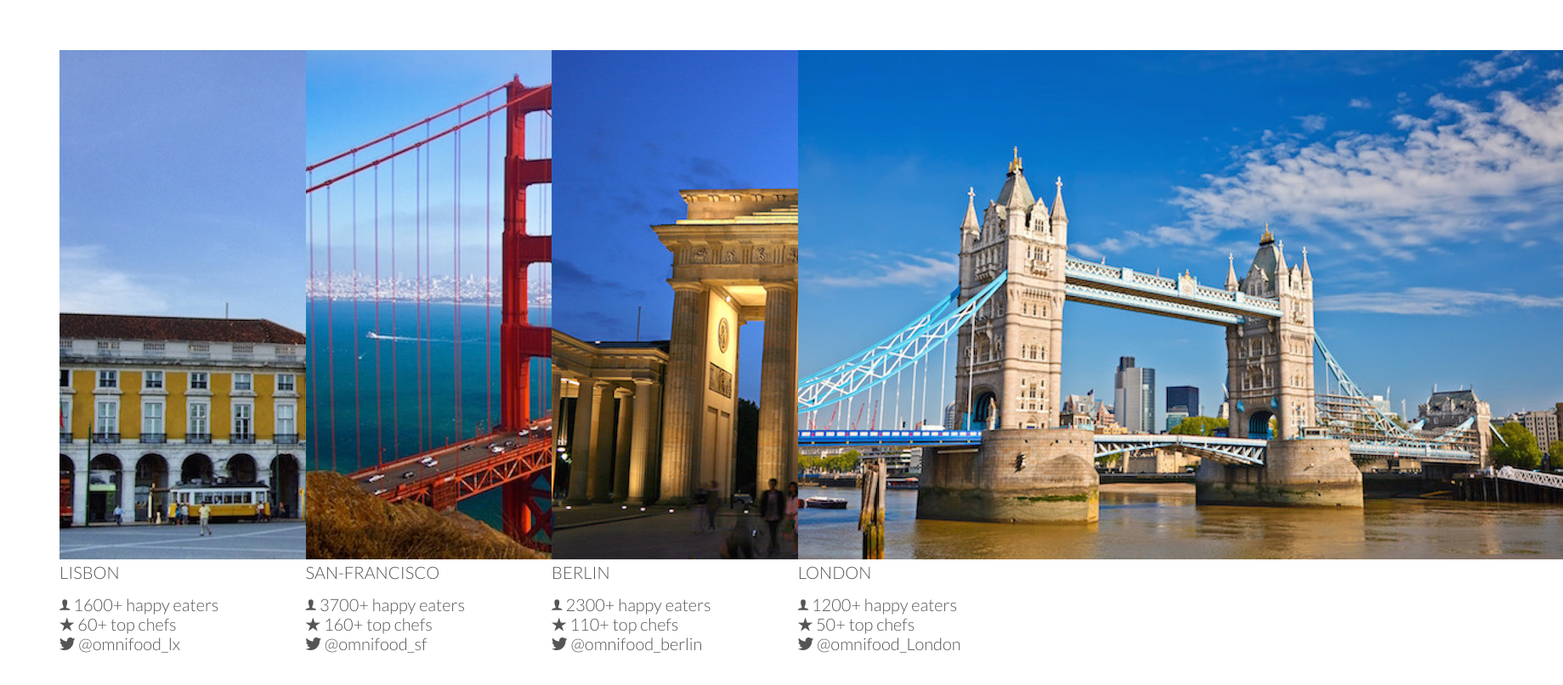
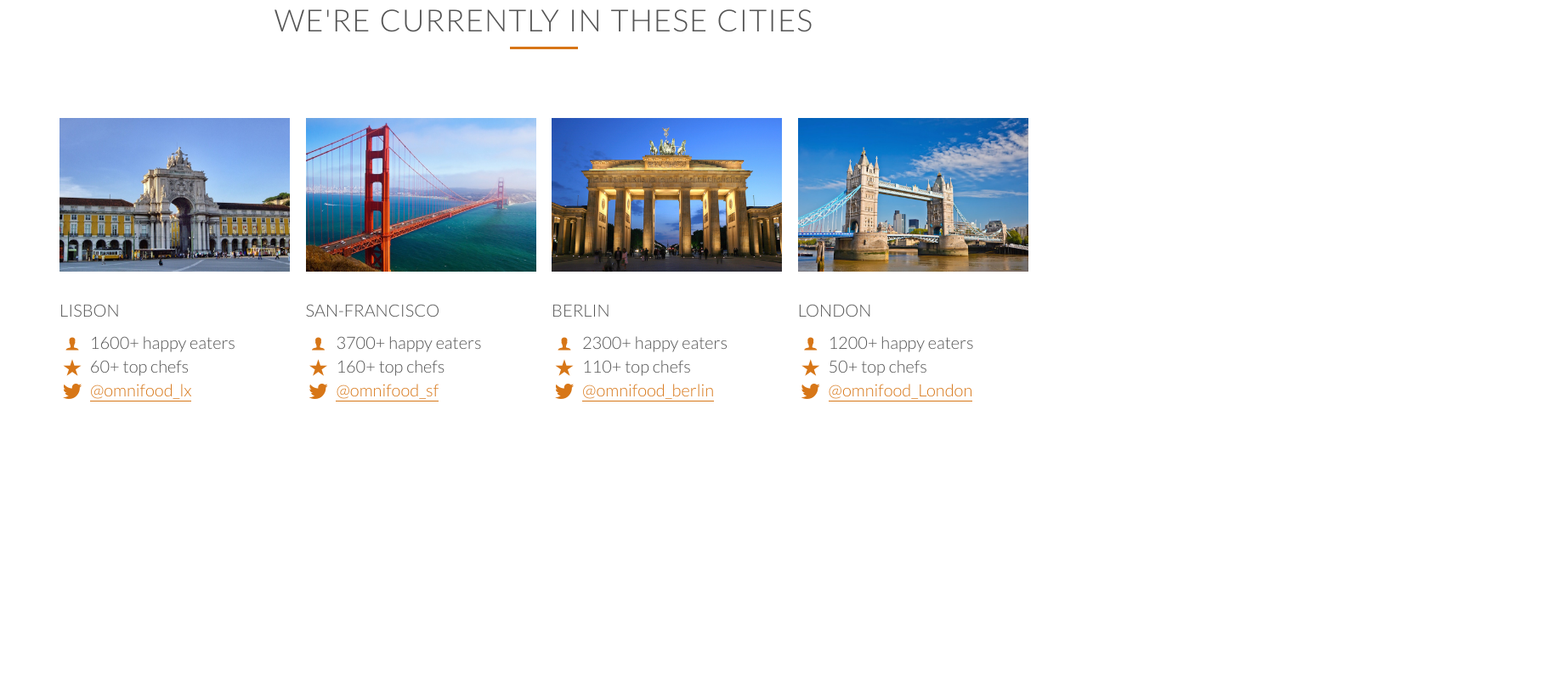
Before and after one commit to adanxx/OminF_Website_Project, a plain HTML site: page Index.html in a window 1280 px wide. Shown: the part 2773-3580 px from the top of the page at 85% size, 1839 px wide, since content can reach past the window. After the commit the page ends 3380 px from the top, so only its background shows below. Drawn offline with Linux system fonts and the light colour scheme; files whose address does not match are found by name.

Commit message:
Completed: Cities-section

```diff
--- a/Index.html
+++ b/Index.html
@@ -132,7 +132,7 @@
    </section>
   <section class="section-steps">
       <div class="row">
-          <h2>How it works &ndash; Simple as 1, 2, 3</h2>
+          <h2>How it works &mdash; Simple as 1,2,3</h2>
       </div>
       <div class="row">
           <div class="col span-1-of-2 steps-box">
@@ -158,8 +158,8 @@
                 </p>
             </div>
 
-            <a href="a" class="btn-app"><img src="resource/img/download-app.svg" alt="App-Store-Img"></a>
-            <a href="a" class="btn-app"><img src="resource/img/download-app-android.png" alt="Android-Store-Img"></a>
+            <a href="#" class="btn-app"><img src="resource/img/download-app.svg" alt="App-Store-Img"></a>
+            <a href="#" class="btn-app"><img src="resource/img/download-app-android.png" alt="Android-Store-Img"></a>
 
           </div>
       </div>
@@ -173,66 +173,68 @@
               <img src="resource/img/lisbon-3.jpg" alt="Lisbon-img">
               <h3>Lisbon</h3>
               <div class="city-feature">
-                  <i class="ion-ios-person"></i>
+                  <i class="ion-ios-person icon-small"></i>
                     1600+ happy eaters
               </div>
                <div class="city-feature">
-                  <i class="ion-ios-star"></i>
+                  <i class="ion-ios-star icon-small"></i>
                     60+ top chefs
               </div>
                <div class="city-feature">
-                  <i class="ion-social-twitter"></i>
-                    @omnifood_lx
+                  <i class="ion-social-twitter icon-small"></i>
+                    <a href="#">@omnifood_lx</a>
               </div>
            </div>
             <div class="col span-1-of-4 box">
               <img src="resource/img/san-francisco.jpg" alt="san.francisco-img">
               <h3>San-francisco</h3>
-              <div class="city-feature">
-                  <i class="ion-ios-person"></i>
+              <div class="city-feature ">
+                  <i class="ion-ios-person icon-small"></i>
                     3700+ happy eaters
               </div>
                <div class="city-feature">
-                  <i class="ion-ios-star"></i>
+                  <i class="ion-ios-star icon-small"></i>
                    160+ top chefs
               </div>
                <div class="city-feature">
-                  <i class="ion-social-twitter"></i>
-                    @omnifood_sf
+                  <i class="ion-social-twitter icon-small"></i>
+                   <a href="#"> @omnifood_sf</a>
               </div>
            </div>
             <div class="col span-1-of-4 box">
               <img src="resource/img/berlin.jpg" alt="Berlin-img">
               <h3>Berlin</h3>
               <div class="city-feature">
-                  <i class="ion-ios-person"></i>
+                  <i class="ion-ios-person icon-small"></i>
                     2300+ happy eaters
               </div>
                <div class="city-feature">
-                  <i class="ion-ios-star"></i>
+                  <i class="ion-ios-star icon-small"></i>
                     110+ top chefs
               </div>
                <div class="city-feature">
-                  <i class="ion-social-twitter"></i>
-                    @omnifood_berlin
+                  <i class="ion-social-twitter icon-small"></i>
+                   <a href="#"> @omnifood_berlin</a>
               </div>
            </div>
-               <div class="col span-1-of-4 box">
+
+            <div class="col span-1-of-4 box">
               <img src="resource/img/london.jpg" alt="London-img">
               <h3>London</h3>
               <div class="city-feature">
-                  <i class="ion-ios-person"></i>
+                  <i class="ion-ios-person icon-small"></i>
                     1200+ happy eaters
               </div>
                <div class="city-feature">
-                  <i class="ion-ios-star"></i>
+                  <i class="ion-ios-star icon-small"></i>
                     50+ top chefs
               </div>
                <div class="city-feature">
-                  <i class="ion-social-twitter"></i>
-                    @omnifood_London
+                  <i class="ion-social-twitter icon-small"></i>
+                   <a href="#">@omnifood_London</a>
               </div>
            </div>
+
        </div>
 
      </section>
--- a/resource/css/style.css
+++ b/resource/css/style.css
@@ -23,7 +23,7 @@ html{
 }
 
 .clearfix{zoom: 1}
-.clearfix{
+.clearfix:after{
     content: '.';
     clear: both;
     display: block;
@@ -96,6 +96,23 @@ h3{
     line-height: 145%;
 }
 
+/*-------------------------LINK-----------------------------------*/
+a:link,
+a:visited{
+    text-decoration: none;
+    color: #d77617;
+    padding-bottom: 1px;
+    border-bottom: 1px solid #d77617;
+    transition: border-bottom 0.4s, color 0.3s;
+}
+
+a:hover,
+a:active{
+    color: #555;
+    border-bottom: 1px solid transparent; /*transparent removes the border-underline*/
+
+}
+
 
 /*--------------------------PARAGRAPHS----------------------------*/
 .Long-copy{
@@ -117,6 +134,20 @@ h3{
 
 }
 
+.icon-small{
+    color: #d77617;
+    display: inline-block;;
+    width: 30px;
+    height: 0px;
+    text-align:center;
+    font-size: 120%;
+
+    /* align text and icons */
+    line-height: 120%;
+    vertical-align:middle;
+    margin-top: -31px;
+    margin-right: 2px;
+}
 
 /*-----------------------------------------------------------------*/
 /*                   BUTTONS COMPONENTS                            */
@@ -266,8 +297,8 @@ header{
 /*                    HOW IT WORKS-SECTION                      */
 /*--------------------------------------------------------------*/
 
-.steps-box{
-
+.section-steps{
+    background-color: #f0f0f0;
 }
 
 .steps-box:first-child{
@@ -316,3 +347,17 @@ header{
     margin-right: 10px;
 
 }
+
+/*--------------------------------------------------------------*/
+/*                    THE CITY SECTION                         */
+/*--------------------------------------------------------------*/
+
+.box img{
+    width: 100%;
+    height: auto;
+    margin-bottom: 30px;
+}
+
+.city-feature {
+    margin-bottom: 5px;
+}
```
